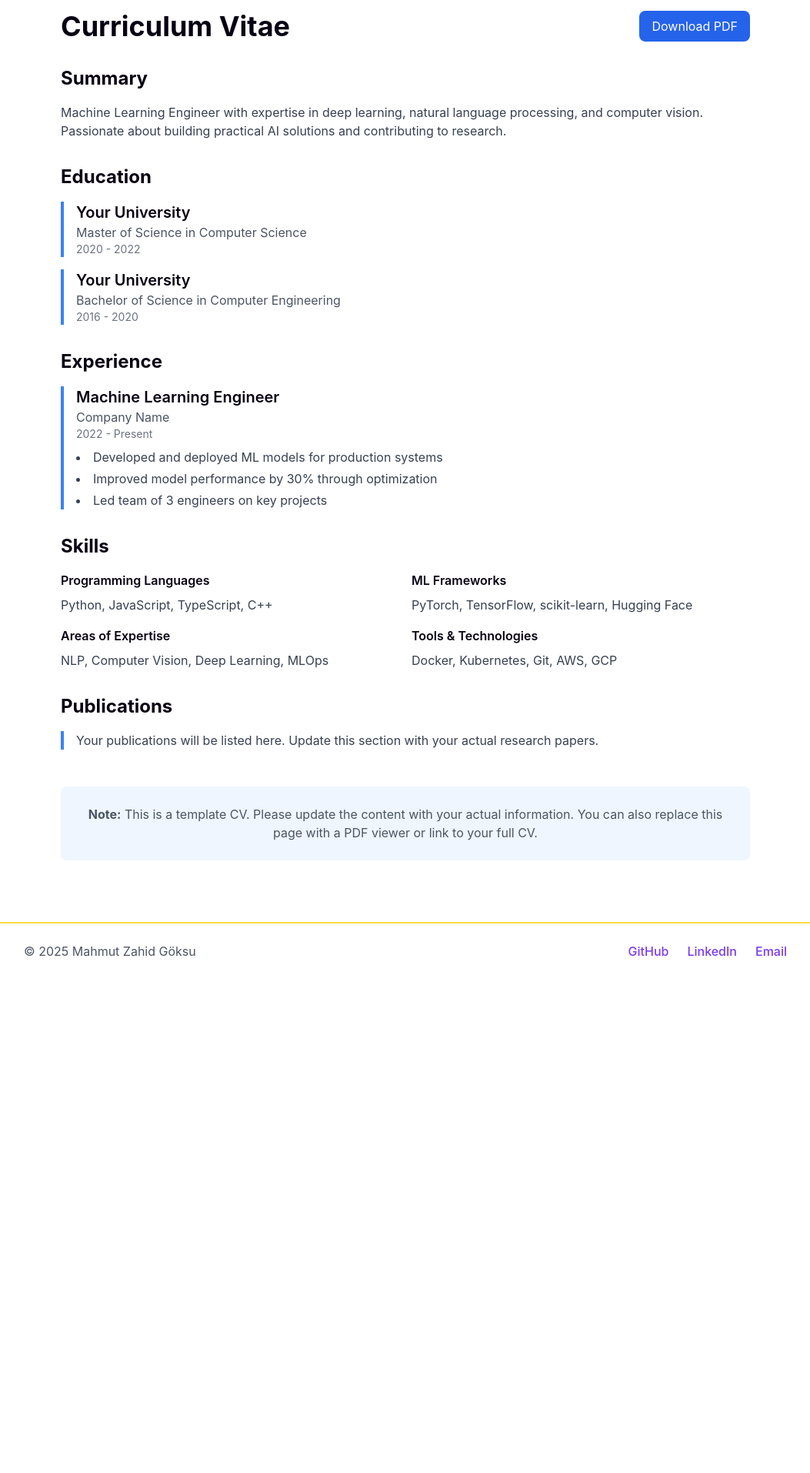
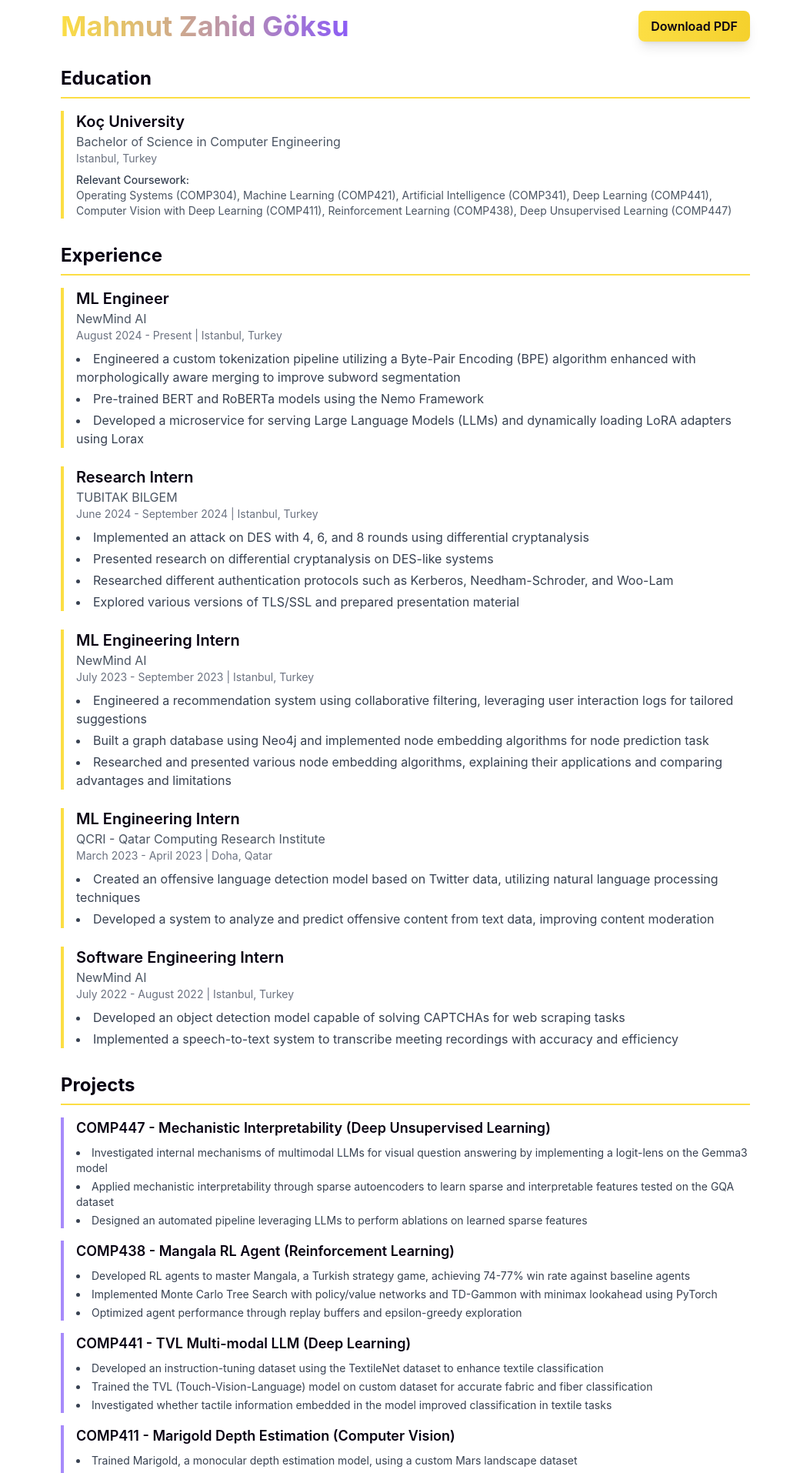
Before and after one commit to MAHMUTGOKSU/MAHMUTGOKSU.github.io, a Next.js app: page /cv in a window 1280 px wide. Shown: the part 100-2014 px from the top of the page at 77% size, without its empty margins (113-1166 px from the left). Before the commit the page ends 1372 px from the top, so only its background shows below. Built offline with nearby package versions, Linux system fonts and the light colour scheme.

Commit message:
Rename CV to mahmutgoksu-resume.pdf

```diff
--- a/src/app/cv/page.tsx
+++ b/src/app/cv/page.tsx
@@ -2,60 +2,137 @@ export default function CVPage() {
   return (
     <div className="max-w-4xl mx-auto">
       <div className="flex justify-between items-center mb-8">
-        <h1 className="text-4xl font-bold">Curriculum Vitae</h1>
+        <h1 className="text-4xl font-bold bg-gradient-to-r from-primary-400 to-secondary-500 bg-clip-text text-transparent">
+          Mahmut Zahid Göksu
+        </h1>
         <a
-          href="/cv.pdf"
+          href="/mahmutgoksu-resume.pdf"
           download
-          className="bg-blue-600 text-white px-4 py-2 rounded-lg hover:bg-blue-700 transition"
+          className="bg-gradient-to-r from-primary-400 to-primary-500 text-dark px-4 py-2 rounded-lg hover:from-primary-500 hover:to-primary-600 transition font-semibold shadow-lg"
         >
           Download PDF
         </a>
       </div>
 
       <div className="space-y-8">
-        {/* Summary */}
-        <section>
-          <h2 className="text-2xl font-bold mb-4">Summary</h2>
-          <p className="text-gray-700 dark:text-gray-300">
-            Machine Learning Engineer with expertise in deep learning, natural language processing,
-            and computer vision. Passionate about building practical AI solutions and contributing
-            to research.
-          </p>
-        </section>
-
         {/* Education */}
         <section>
-          <h2 className="text-2xl font-bold mb-4">Education</h2>
+          <h2 className="text-2xl font-bold mb-4 border-b-2 border-primary-400 pb-2">Education</h2>
           <div className="space-y-4">
-            <div className="border-l-4 border-blue-500 pl-4">
-              <h3 className="text-xl font-semibold">Your University</h3>
-              <p className="text-gray-600 dark:text-gray-400">
-                Master of Science in Computer Science
-              </p>
-              <p className="text-sm text-gray-500">2020 - 2022</p>
-            </div>
-            <div className="border-l-4 border-blue-500 pl-4">
-              <h3 className="text-xl font-semibold">Your University</h3>
+            <div className="border-l-4 border-primary-400 pl-4">
+              <h3 className="text-xl font-semibold">Koç University</h3>
               <p className="text-gray-600 dark:text-gray-400">
                 Bachelor of Science in Computer Engineering
               </p>
-              <p className="text-sm text-gray-500">2016 - 2020</p>
+              <p className="text-sm text-gray-500">Istanbul, Turkey</p>
+              <div className="mt-2">
+                <p className="text-sm font-medium text-gray-700 dark:text-gray-300">Relevant Coursework:</p>
+                <p className="text-sm text-gray-600 dark:text-gray-400">
+                  Operating Systems (COMP304), Machine Learning (COMP421), Artificial Intelligence (COMP341),
+                  Deep Learning (COMP441), Computer Vision with Deep Learning (COMP411), Reinforcement Learning (COMP438),
+                  Deep Unsupervised Learning (COMP447)
+                </p>
+              </div>
             </div>
           </div>
         </section>
 
         {/* Experience */}
         <section>
-          <h2 className="text-2xl font-bold mb-4">Experience</h2>
+          <h2 className="text-2xl font-bold mb-4 border-b-2 border-primary-400 pb-2">Experience</h2>
           <div className="space-y-6">
-            <div className="border-l-4 border-blue-500 pl-4">
-              <h3 className="text-xl font-semibold">Machine Learning Engineer</h3>
-              <p className="text-gray-600 dark:text-gray-400">Company Name</p>
-              <p className="text-sm text-gray-500 mb-2">2022 - Present</p>
+            <div className="border-l-4 border-primary-400 pl-4">
+              <h3 className="text-xl font-semibold">ML Engineer</h3>
+              <p className="text-gray-600 dark:text-gray-400">NewMind AI</p>
+              <p className="text-sm text-gray-500 mb-2">August 2024 - Present | Istanbul, Turkey</p>
               <ul className="list-disc list-inside space-y-1 text-gray-700 dark:text-gray-300">
-                <li>Developed and deployed ML models for production systems</li>
-                <li>Improved model performance by 30% through optimization</li>
-                <li>Led team of 3 engineers on key projects</li>
+                <li>Engineered a custom tokenization pipeline utilizing a Byte-Pair Encoding (BPE) algorithm enhanced with morphologically aware merging to improve subword segmentation</li>
+                <li>Pre-trained BERT and RoBERTa models using the Nemo Framework</li>
+                <li>Developed a microservice for serving Large Language Models (LLMs) and dynamically loading LoRA adapters using Lorax</li>
+              </ul>
+            </div>
+
+            <div className="border-l-4 border-primary-400 pl-4">
+              <h3 className="text-xl font-semibold">Research Intern</h3>
+              <p className="text-gray-600 dark:text-gray-400">TUBITAK BILGEM</p>
+              <p className="text-sm text-gray-500 mb-2">June 2024 - September 2024 | Istanbul, Turkey</p>
+              <ul className="list-disc list-inside space-y-1 text-gray-700 dark:text-gray-300">
+                <li>Implemented an attack on DES with 4, 6, and 8 rounds using differential cryptanalysis</li>
+                <li>Presented research on differential cryptanalysis on DES-like systems</li>
+                <li>Researched different authentication protocols such as Kerberos, Needham-Schroder, and Woo-Lam</li>
+                <li>Explored various versions of TLS/SSL and prepared presentation material</li>
+              </ul>
+            </div>
+
+            <div className="border-l-4 border-primary-400 pl-4">
+              <h3 className="text-xl font-semibold">ML Engineering Intern</h3>
+              <p className="text-gray-600 dark:text-gray-400">NewMind AI</p>
+              <p className="text-sm text-gray-500 mb-2">July 2023 - September 2023 | Istanbul, Turkey</p>
+              <ul className="list-disc list-inside space-y-1 text-gray-700 dark:text-gray-300">
+                <li>Engineered a recommendation system using collaborative filtering, leveraging user interaction logs for tailored suggestions</li>
+                <li>Built a graph database using Neo4j and implemented node embedding algorithms for node prediction task</li>
+                <li>Researched and presented various node embedding algorithms, explaining their applications and comparing advantages and limitations</li>
+              </ul>
+            </div>
+
+            <div className="border-l-4 border-primary-400 pl-4">
+              <h3 className="text-xl font-semibold">ML Engineering Intern</h3>
+              <p className="text-gray-600 dark:text-gray-400">QCRI - Qatar Computing Research Institute</p>
+              <p className="text-sm text-gray-500 mb-2">March 2023 - April 2023 | Doha, Qatar</p>
+              <ul className="list-disc list-inside space-y-1 text-gray-700 dark:text-gray-300">
+                <li>Created an offensive language detection model based on Twitter data, utilizing natural language processing techniques</li>
+                <li>Developed a system to analyze and predict offensive content from text data, improving content moderation</li>
+              </ul>
+            </div>
+
+            <div className="border-l-4 border-primary-400 pl-4">
+              <h3 className="text-xl font-semibold">Software Engineering Intern</h3>
+              <p className="text-gray-600 dark:text-gray-400">NewMind AI</p>
+              <p className="text-sm text-gray-500 mb-2">July 2022 - August 2022 | Istanbul, Turkey</p>
+              <ul className="list-disc list-inside space-y-1 text-gray-700 dark:text-gray-300">
+                <li>Developed an object detection model capable of solving CAPTCHAs for web scraping tasks</li>
+                <li>Implemented a speech-to-text system to transcribe meeting recordings with accuracy and efficiency</li>
+              </ul>
+            </div>
+          </div>
+        </section>
+
+        {/* Projects */}
+        <section>
+          <h2 className="text-2xl font-bold mb-4 border-b-2 border-primary-400 pb-2">Projects</h2>
+          <div className="space-y-4">
+            <div className="border-l-4 border-secondary-400 pl-4">
+              <h3 className="text-lg font-semibold">COMP447 - Mechanistic Interpretability (Deep Unsupervised Learning)</h3>
+              <ul className="list-disc list-inside space-y-1 text-gray-700 dark:text-gray-300 text-sm mt-2">
+                <li>Investigated internal mechanisms of multimodal LLMs for visual question answering by implementing a logit-lens on the Gemma3 model</li>
+                <li>Applied mechanistic interpretability through sparse autoencoders to learn sparse and interpretable features tested on the GQA dataset</li>
+                <li>Designed an automated pipeline leveraging LLMs to perform ablations on learned sparse features</li>
+              </ul>
+            </div>
+
+            <div className="border-l-4 border-secondary-400 pl-4">
+              <h3 className="text-lg font-semibold">COMP438 - Mangala RL Agent (Reinforcement Learning)</h3>
+              <ul className="list-disc list-inside space-y-1 text-gray-700 dark:text-gray-300 text-sm mt-2">
+                <li>Developed RL agents to master Mangala, a Turkish strategy game, achieving 74-77% win rate against baseline agents</li>
+                <li>Implemented Monte Carlo Tree Search with policy/value networks and TD-Gammon with minimax lookahead using PyTorch</li>
+                <li>Optimized agent performance through replay buffers and epsilon-greedy exploration</li>
+              </ul>
+            </div>
+
+            <div className="border-l-4 border-secondary-400 pl-4">
+              <h3 className="text-lg font-semibold">COMP441 - TVL Multi-modal LLM (Deep Learning)</h3>
+              <ul className="list-disc list-inside space-y-1 text-gray-700 dark:text-gray-300 text-sm mt-2">
+                <li>Developed an instruction-tuning dataset using the TextileNet dataset to enhance textile classification</li>
+                <li>Trained the TVL (Touch-Vision-Language) model on custom dataset for accurate fabric and fiber classification</li>
+                <li>Investigated whether tactile information embedded in the model improved classification in textile tasks</li>
+              </ul>
+            </div>
+
+            <div className="border-l-4 border-secondary-400 pl-4">
+              <h3 className="text-lg font-semibold">COMP411 - Marigold Depth Estimation (Computer Vision)</h3>
+              <ul className="list-disc list-inside space-y-1 text-gray-700 dark:text-gray-300 text-sm mt-2">
+                <li>Trained Marigold, a monocular depth estimation model, using a custom Mars landscape dataset</li>
+                <li>Evaluated Marigold against DepthCrafter, DepthAnything, and DepthPro on the custom Mars dataset to benchmark performance</li>
               </ul>
             </div>
           </div>
@@ -63,53 +140,35 @@ export default function CVPage() {
 
         {/* Skills */}
         <section>
-          <h2 className="text-2xl font-bold mb-4">Skills</h2>
-          <div className="grid grid-cols-2 gap-4">
+          <h2 className="text-2xl font-bold mb-4 border-b-2 border-primary-400 pb-2">Technical Skills</h2>
+          <div className="grid grid-cols-1 md:grid-cols-2 gap-4">
             <div>
-              <h3 className="font-semibold mb-2">Programming Languages</h3>
+              <h3 className="font-semibold mb-2 text-primary-600 dark:text-primary-400">Programming Languages</h3>
               <p className="text-gray-700 dark:text-gray-300">
-                Python, JavaScript, TypeScript, C++
+                Python, C, C++, Java, Scheme
               </p>
             </div>
             <div>
-              <h3 className="font-semibold mb-2">ML Frameworks</h3>
+              <h3 className="font-semibold mb-2 text-primary-600 dark:text-primary-400">ML Frameworks & Tools</h3>
               <p className="text-gray-700 dark:text-gray-300">
-                PyTorch, TensorFlow, scikit-learn, Hugging Face
+                PyTorch, Scikit-Learn, Nvidia NEMO Framework
               </p>
             </div>
             <div>
-              <h3 className="font-semibold mb-2">Areas of Expertise</h3>
+              <h3 className="font-semibold mb-2 text-primary-600 dark:text-primary-400">Technologies</h3>
               <p className="text-gray-700 dark:text-gray-300">
-                NLP, Computer Vision, Deep Learning, MLOps
+                Git, Docker, Elasticsearch, Neo4j, Singularity
               </p>
             </div>
             <div>
-              <h3 className="font-semibold mb-2">Tools & Technologies</h3>
+              <h3 className="font-semibold mb-2 text-primary-600 dark:text-primary-400">Languages</h3>
               <p className="text-gray-700 dark:text-gray-300">
-                Docker, Kubernetes, Git, AWS, GCP
+                English (Native), Turkish (Native)
               </p>
             </div>
           </div>
         </section>
 
-        {/* Publications */}
-        <section>
-          <h2 className="text-2xl font-bold mb-4">Publications</h2>
-          <div className="space-y-4">
-            <div className="border-l-4 border-blue-500 pl-4">
-              <p className="text-gray-700 dark:text-gray-300">
-                Your publications will be listed here. Update this section with your actual research papers.
-              </p>
-            </div>
-          </div>
-        </section>
-      </div>
-
-      <div className="mt-12 p-6 bg-blue-50 dark:bg-blue-900/20 rounded-lg">
-        <p className="text-center text-gray-600 dark:text-gray-400">
-          <strong>Note:</strong> This is a template CV. Please update the content with your actual information.
-          You can also replace this page with a PDF viewer or link to your full CV.
-        </p>
       </div>
     </div>
   );
```
Also changed, not shown: 1 other file (tests, documents, lock files or other folders).
